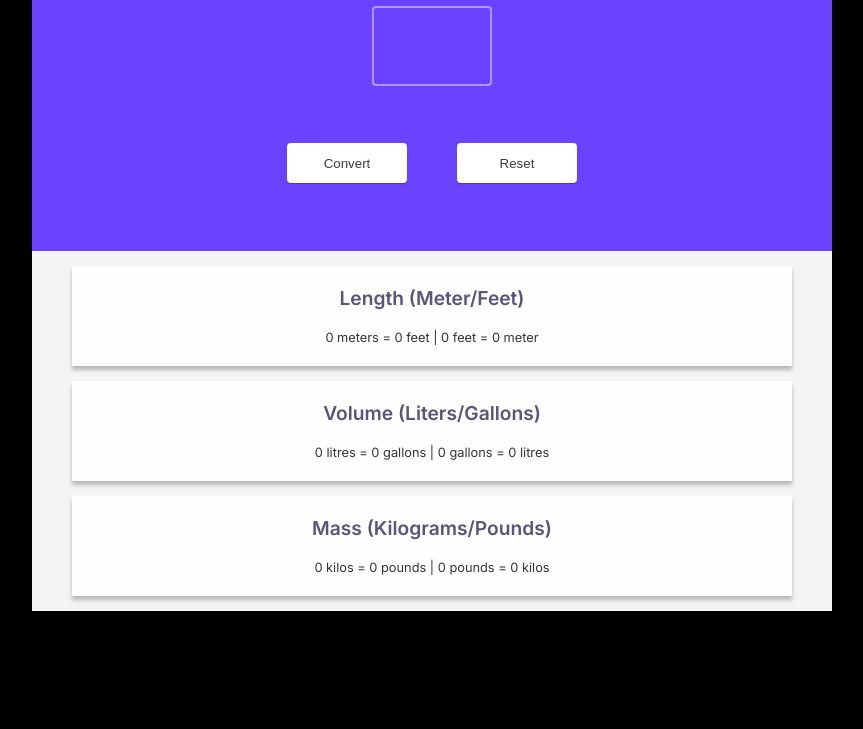
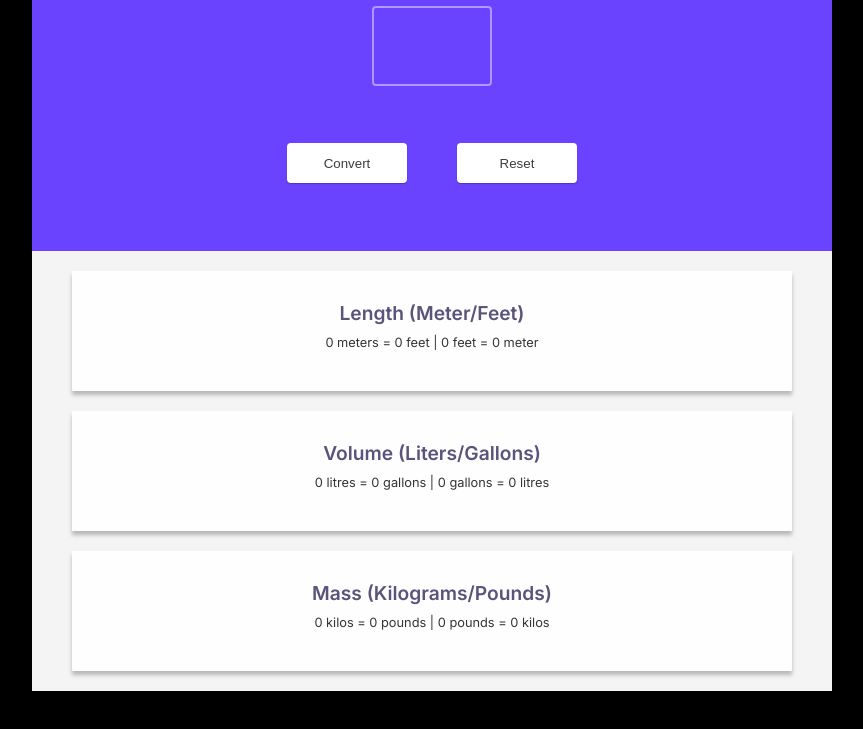
Before and after one commit to c-tregunna/unit-converter, a plain HTML site: page index.html in a window 1280 px wide. Shown: the part 129-858 px from the top of the page, without its empty margins (208-1071 px from the left). Before the commit the page ends 800 px from the top, so only its background shows below. Drawn offline with Linux system fonts and the light colour scheme.

Commit message:
adjust section sizing

```diff
--- a/scss/styles.scss
+++ b/scss/styles.scss
@@ -145,24 +145,25 @@ section {
     background-color: var(--main-bg);
     @include flex($dir: column, $just: space-evenly, $align: center);
     color: black;
-    height: 360px;
+    height: 440px;
 
     div {
         background-color: var(--section-bg);
         width: 90%;
-        height: 100px;
-        @include flex($dir: column, $just: space-evenly, $align: center);
+        height: 120px;
+        @include flex($dir: column, $just: center, $align: center);
         box-shadow: 0px 4px 4px rgba(0,0,0,0.25);
         h2 {
             color: var(--heading-text);
             font-size: 1.2rem;
             font-weight: 600;
+            margin-bottom: 10px;
         }
         p {
             color: var(--para-text);
             font-weight: 400;
             font-size: .8rem;
-            height: 1rem;
+            height: 1.6rem;
         }
     }
 }
```
Also changed, not shown: css/styles.css, 2 other files.
